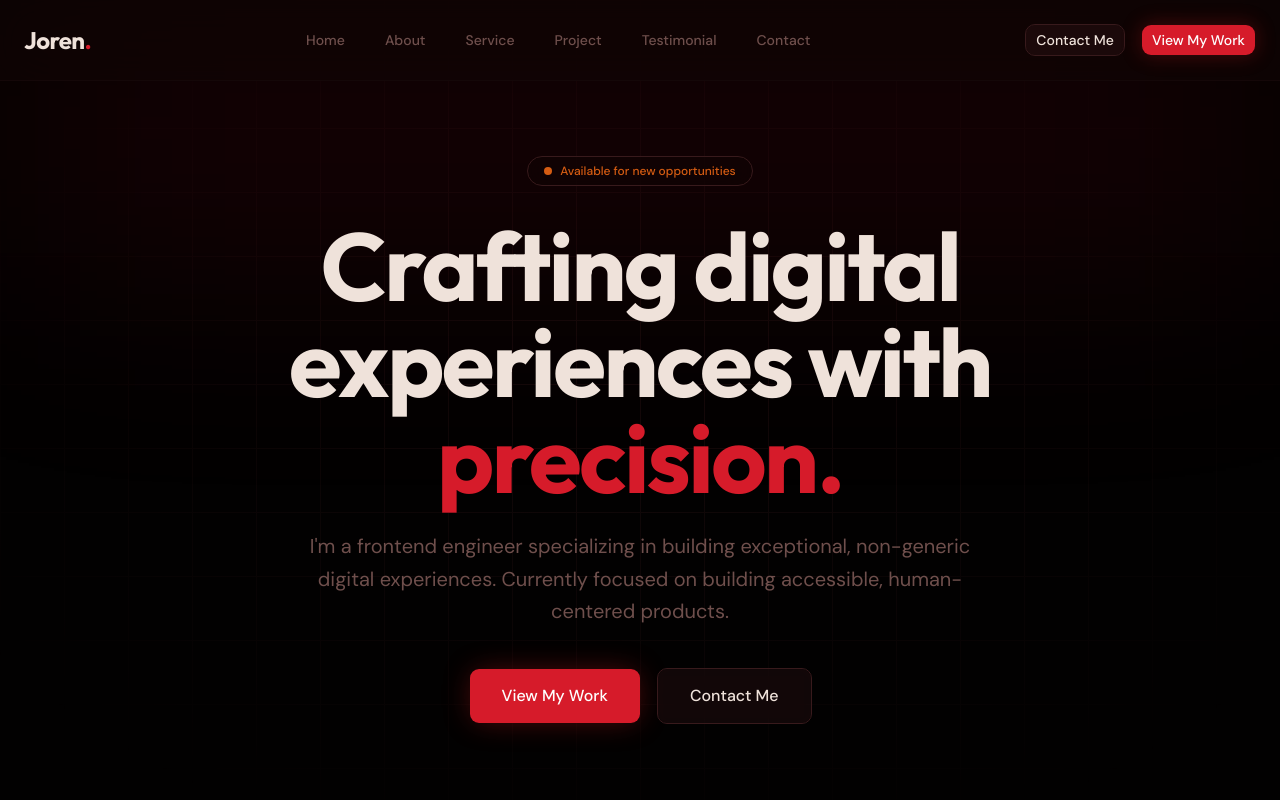
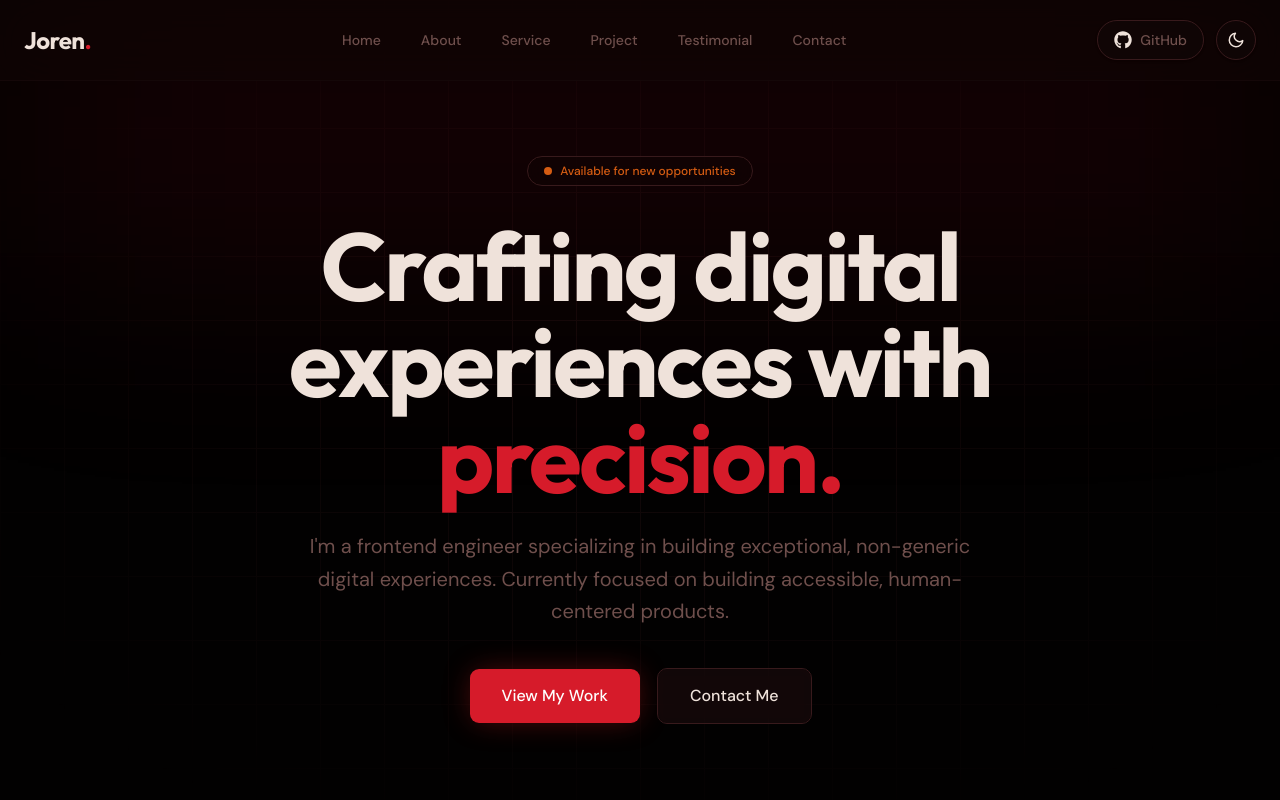
Before and after one commit to jorenverdad/portfolio, a Next.js app: page / in a window 1280 px wide. Shown: the top 800 px of the page. Built offline with nearby package versions, Linux system fonts and the light colour scheme.

Commit message:
feat(navbar): add github link and dark mode toggle
Replace the generic contact and work buttons with a GitHub profile link and a dark mode toggle button in both desktop and mobile navbar layouts. Install the react-icons package to provide icons for the GitHub and dark mode toggle elements.

```diff
--- a/package.json
+++ b/package.json
@@ -16,6 +16,7 @@
     "next": "16.2.7",
     "react": "19.2.4",
     "react-dom": "19.2.4",
+    "react-icons": "^5.6.0",
     "shadcn": "^4.10.0",
     "tailwind-merge": "^3.6.0",
     "tw-animate-css": "^1.4.0"
--- a/src/components/layout/nav-bar.tsx
+++ b/src/components/layout/nav-bar.tsx
@@ -4,7 +4,8 @@ import React, { useState } from 'react';
 import Link from 'next/link';
 import { Dialog } from '@base-ui/react/dialog';
 import { Menu, X } from 'lucide-react';
-import { Button } from '@/components/ui/button';
+import { FaGithub } from 'react-icons/fa';
+import { FiSun, FiMoon } from 'react-icons/fi';
 
 export interface NavBarLink {
   readonly label: string;
@@ -49,13 +50,27 @@ export function NavBar({ links = DEFAULT_LINKS, className }: NavBarProps) {
         </nav>
 
         {/* Desktop Actions */}
-        <div className="hidden md:flex items-center gap-4">
-          <Button variant="outline" className="border-edge-default hover:bg-bg-elevated transition-colors duration-200">
-            Contact Me
-          </Button>
-          <Button className="shadow-[0_0_20px_rgba(224,32,32,0.25)] transition-transform duration-200 hover:scale-[1.02]">
-            View My Work
-          </Button>
+        <div className="hidden md:flex items-center gap-3">
+          <a
+            href="https://github.com/jorenverdad"
+            target="_blank"
+            rel="noopener noreferrer"
+            className="flex items-center gap-2 h-10 px-4 rounded-full border border-edge-default bg-bg-surface/80 hover:bg-bg-elevated hover:border-brand-500 hover:text-foreground text-muted-foreground text-sm font-medium transition-all duration-300 group shadow-sm hover:shadow-[0_0_15px_rgba(224,32,32,0.1)] active:scale-95"
+          >
+            <FaGithub className="size-4.5 transition-transform duration-300 group-hover:scale-115 group-hover:rotate-6 text-foreground" />
+            <span>GitHub</span>
+          </a>
+          <button
+            type="button"
+            aria-label="Toggle dark mode"
+            className="h-10 w-10 rounded-full flex items-center justify-center border border-edge-default bg-bg-surface/80 hover:bg-bg-elevated hover:border-brand-500 text-muted-foreground hover:text-foreground transition-all duration-300 active:scale-95 cursor-pointer relative overflow-hidden group shadow-sm"
+          >
+            <div className="absolute inset-0 rounded-full bg-brand-500/0 group-hover:bg-brand-500/5 transition-all duration-300 blur-sm" />
+            <div className="relative h-5 w-5 flex flex-col items-center justify-center transition-transform duration-500 group-hover:rotate-90">
+              <FiMoon className="size-4.5 absolute transition-all duration-300 opacity-100 scale-100 group-hover:opacity-0 group-hover:scale-50 text-foreground" />
+              <FiSun className="size-4.5 absolute transition-all duration-300 opacity-0 scale-50 group-hover:opacity-100 group-hover:scale-100 text-brand-500" />
+            </div>
+          </button>
         </div>
 
         {/* Mobile Menu Trigger */}
@@ -94,13 +109,27 @@ export function NavBar({ links = DEFAULT_LINKS, className }: NavBarProps) {
                 </nav>
               </div>
 
-              <div className="flex flex-col gap-4 mt-12">
-                <Button variant="outline" className="w-full h-12 border-edge-default hover:bg-bg-elevated transition-colors duration-200">
-                  Contact Me
-                </Button>
-                <Button className="w-full h-12 shadow-[0_0_20px_rgba(224,32,32,0.25)] transition-transform duration-200 hover:scale-[1.02]">
-                  View My Work
-                </Button>
+              <div className="flex items-center gap-3 mt-12">
+                <a
+                  href="https://github.com/jorenverdad"
+                  target="_blank"
+                  rel="noopener noreferrer"
+                  className="flex-1 flex items-center justify-center gap-2 h-12 rounded-xl border border-edge-default bg-bg-surface hover:bg-bg-elevated hover:border-brand-500 hover:text-foreground text-muted-foreground text-base font-medium transition-all duration-300 group"
+                >
+                  <FaGithub className="size-5 transition-transform duration-300 group-hover:scale-110 group-hover:rotate-6 text-foreground" />
+                  <span>jorenverdad</span>
+                </a>
+                <button
+                  type="button"
+                  aria-label="Toggle dark mode"
+                  className="h-12 w-12 rounded-xl flex items-center justify-center border border-edge-default bg-bg-surface hover:bg-bg-elevated hover:border-brand-500 text-muted-foreground hover:text-foreground transition-all duration-300 active:scale-95 cursor-pointer relative overflow-hidden group"
+                >
+                  <div className="absolute inset-0 rounded-xl bg-brand-500/0 group-hover:bg-brand-500/5 transition-all duration-300 blur-sm" />
+                  <div className="relative h-5 w-5 flex flex-col items-center justify-center transition-transform duration-500 group-hover:rotate-90">
+                    <FiMoon className="size-5 absolute transition-all duration-300 opacity-100 scale-100 group-hover:opacity-0 group-hover:scale-50 text-foreground" />
+                    <FiSun className="size-5 absolute transition-all duration-300 opacity-0 scale-50 group-hover:opacity-100 group-hover:scale-100 text-brand-500" />
+                  </div>
+                </button>
               </div>
             </Dialog.Popup>
           </Dialog.Portal>
```
Also changed, not shown: 1 other file (tests, documents, lock files or other folders).
